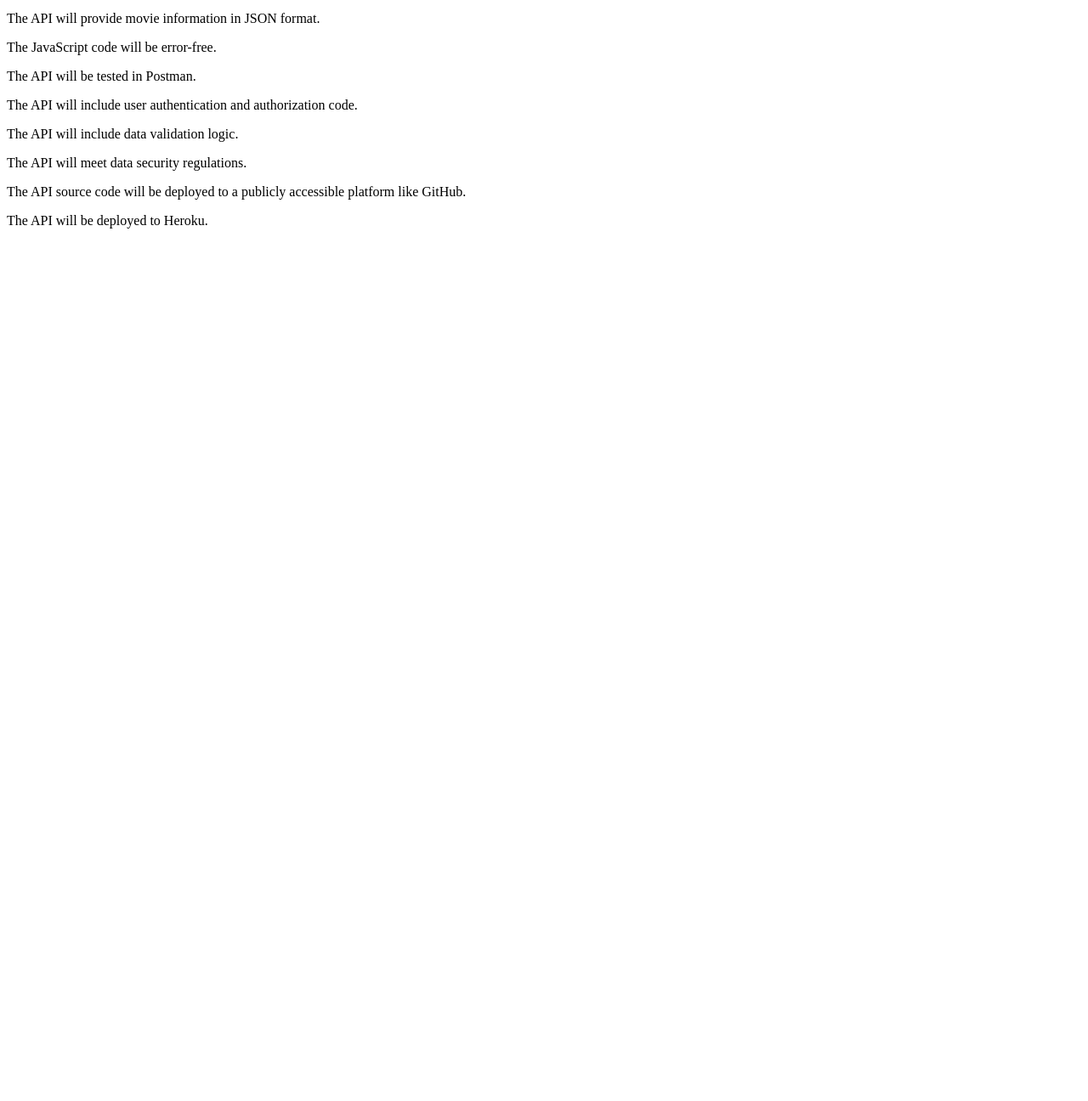
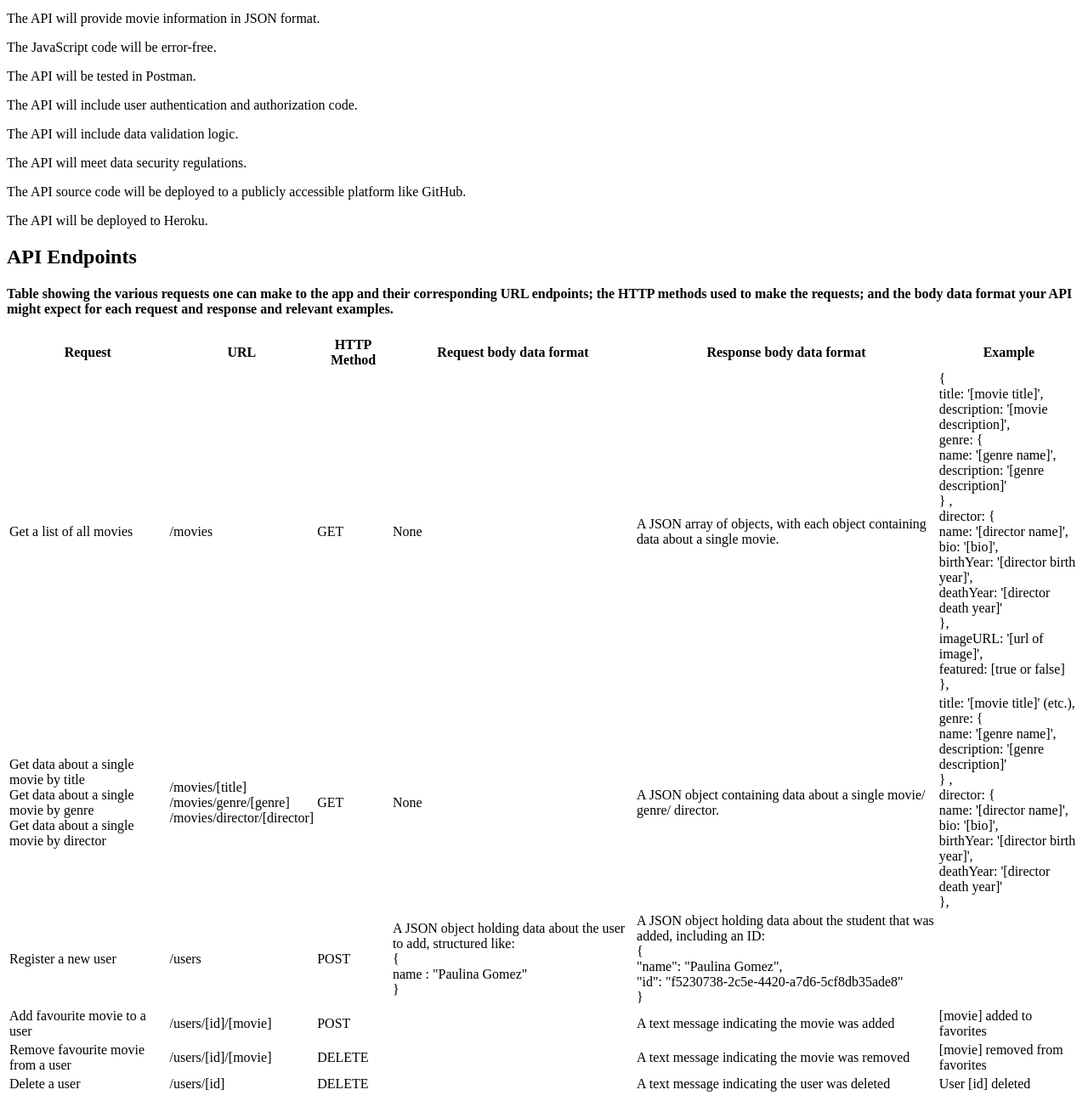
Before and after one commit to marksav85/movie-api, a website: page public/documentation.html in a window 1280 px wide. Shown: the part 1062-2358 px from the top of the page at 85% size. Before the commit the page ends 1347 px from the top, so only its background shows below. Drawn offline with Linux system fonts and the light colour scheme.

Commit message:
update documentation with api endpoints

```diff
--- a/public/documentation.html
+++ b/public/documentation.html
@@ -3,6 +3,7 @@
 <head>
     <meta charset="UTF-8">
     <meta name="viewport" content="width=device-width, initial-scale=1.0">
+    <link rel="stylesheet" href="../styles/styles.css">
     <title>MyFlix API Documentation</title>
 </head>
 <body>
@@ -49,6 +50,124 @@
         <p>The API will be deployed to Heroku.</p>
 
     </main>
+    <section>
+        <h2>API Endpoints</h2>
+        <h4>Table showing the various requests one can make to the app and
+            their corresponding URL endpoints; the HTTP methods used to make the requests; and the
+            body data format your API might expect for each request and response and relevant examples.</h4>
+        <table>
+            <thead>
+                <tr>
+                    <th>Request</th>
+                    <th>URL</th>
+                    <th>HTTP Method</th>
+                    <th>Request body data format</th>
+                    <th>Response body data format</th>
+                    <th>Example</th>
+                </tr>
+            </thead>
+            <tbody>
+                <tr>
+                    <td>Get a list of all movies</td>
+                    <td>/movies</td>
+                    <td>GET</td>
+                    <td>None</td>
+                    <td>A JSON array of objects, with each object containing data about a single movie.</td>
+                    <td>
+                        {<br>
+                        title: '[movie title]',<br>
+                        description: '[movie description]',<br>
+                        genre: {<br>
+                          name: '[genre name]',<br>
+                          description: '[genre description]'<br>
+                        } ,<br>
+                        director: {<br>
+                          name: '[director name]',<br>
+                          bio: '[bio]',<br>
+                          birthYear: '[director birth year]',<br>
+                          deathYear: '[director death year]'<br>
+                        },<br>
+                        imageURL: '[url of image]',<br>
+                        featured: [true or false] <br>
+                      },</td>
+                </tr>
+                <tr>
+                    <td>Get data about a single movie by title <br>
+                        Get data about a single movie by genre <br>
+                        Get data about a single movie by director
+
+                    </td>
+                    <td>/movies/[title] <br>
+                        /movies/genre/[genre] <br>
+                        /movies/director/[director] <br>
+                    </td>
+                    <td>GET</td>
+                    <td>None</td>
+                    <td>A JSON object containing data about a single movie/ genre/ director.</td>
+                    <td>
+                        title: '[movie title]' (etc.),<br>
+                        genre: {<br>
+                          name: '[genre name]',<br>
+                          description: '[genre description]'<br>
+                        } ,<br>
+                        director: {<br>
+                          name: '[director name]',<br>
+                          bio: '[bio]',<br>
+                          birthYear: '[director birth year]',<br>
+                          deathYear: '[director death year]'<br>
+                        },
+                    </td>
+                <tr>
+                    <td>Register a new user</td>
+                    <td>/users</td>
+                    <td>POST</td>
+                    <td>A JSON object holding data about the user to add, structured like: <br>
+                        { <br>
+                        name : "Paulina Gomez" <br>
+                        }
+                    </td>
+                    <td>A JSON object holding data about the student that was added, including an ID: <br>
+                        { <br>
+                        "name": "Paulina Gomez", <br>
+                        "id": "f5230738-2c5e-4420-a7d6-5cf8db35ade8" <br>
+                        } <br>
+                    </td>
+                    <td>
+                    </td>
+                </tr>
+                <tr>
+                    <td>Add favourite movie to a user</td>
+                    <td>/users/[id]/[movie]</td>
+                    <td>POST</td>
+                    <td></td>
+                    <td>A text message indicating the movie was added</td>
+                    <td>[movie] added to favorites</td>
+                </tr>
+                <tr>
+                    <td>Remove favourite movie from a user</td>
+                    <td>/users/[id]/[movie]</td>
+                    <td>DELETE</td>
+                    <td></td>
+                    <td>A text message indicating the movie was removed</td>
+                    <td>[movie] removed from favorites</td>
+                <tr>
+                    <td>Delete a user</td>
+                    <td>/users/[id]</td>
+                    <td>DELETE</td>
+                    <td></td>
+                    <td>A text message indicating the user was deleted</td>
+                    <td>User [id] deleted</td>
+
+                    </td>
+                </tr>
+
+
+
+                </tr>
+            </tbody>
+        </table>
+    </section>
+
     <footer>
 
     </footer>
```
